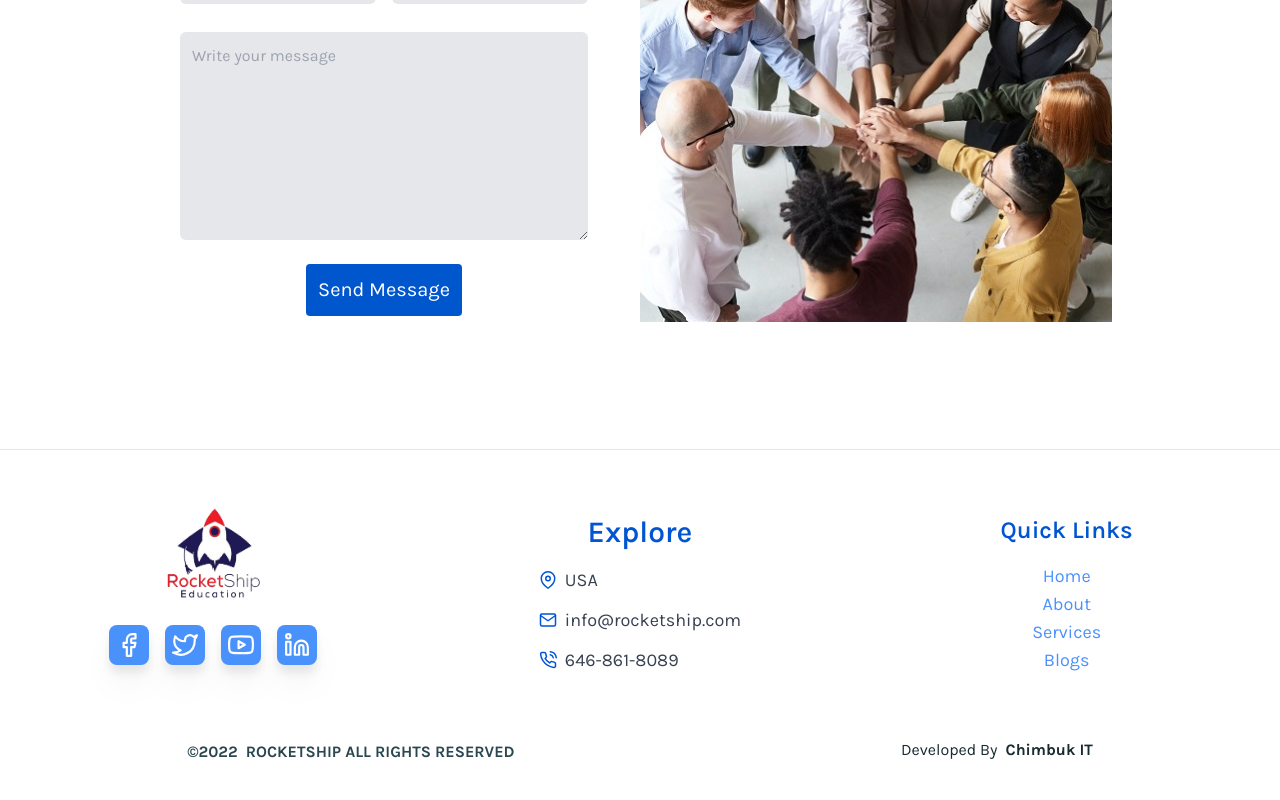
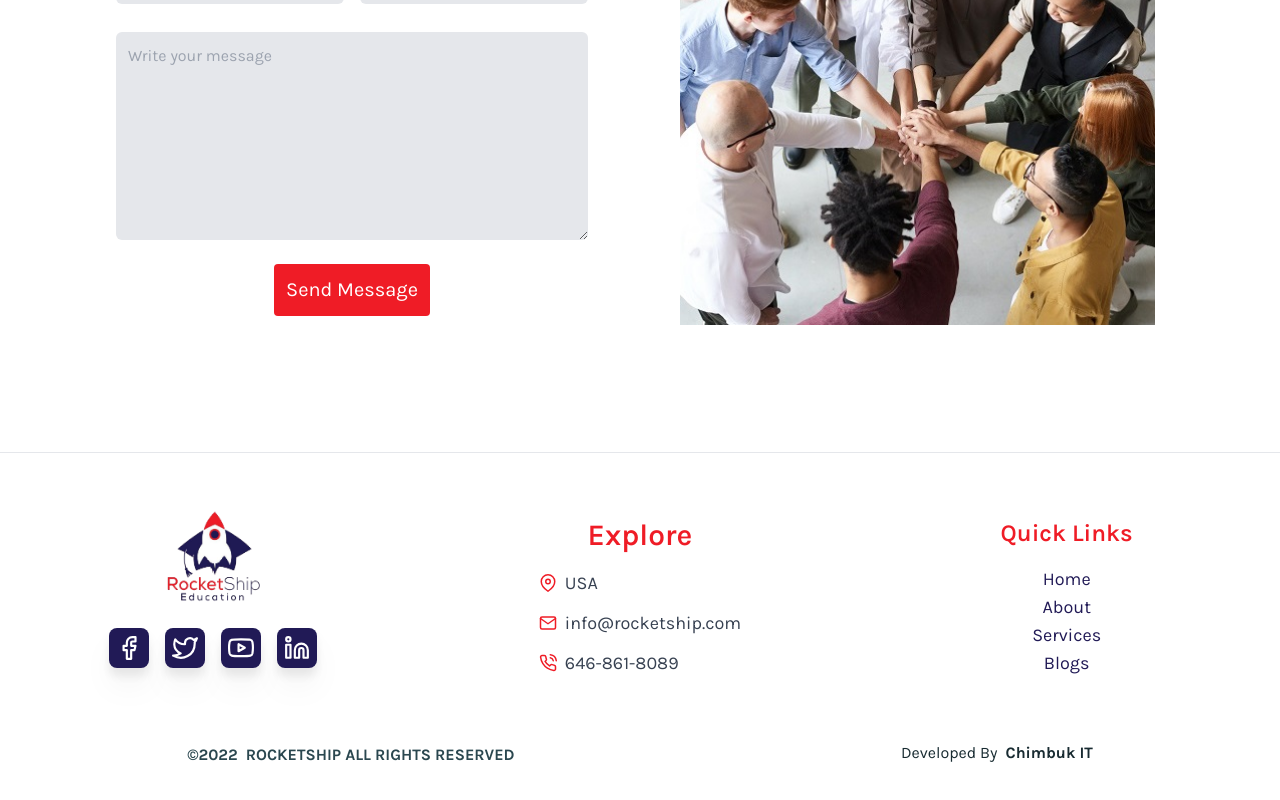
Before and after one commit to KaushikBaidya/rocketship, a Next.js app: page / in a window 1280 px wide. Shown: the part 3842-4642 px from the top of the page. Built offline with nearby package versions, Linux system fonts and the light colour scheme.

Commit message:
footer updated

```diff
--- a/pages/components/comps/Contact.js
+++ b/pages/components/comps/Contact.js
@@ -4,9 +4,11 @@ import banner from "../../../public/banner.jpg";
 const Contact = () => {
   return (
     <section>
-      <div className="max-w-5xl mx-auto grid grid-cols-1 lg:grid-cols-2 h-full py-20">
+      <div className="max-w-6xl mx-auto grid grid-cols-1 lg:grid-cols-2 h-full py-20">
         <div className="mx-10 text-center">
-          <h1 className="text-xl lg:text-3xl font-semibold">GET IN TOUCH</h1>
+          <h1 className="text-xl lg:text-3xl text-[#211A56] font-semibold">
+            GET IN TOUCH
+          </h1>
           <form>
             <div className="grid grid-cols-1 lg:grid-cols-2 my-5 px-2 gap-2">
               <input
@@ -45,14 +47,14 @@ const Contact = () => {
               />
             </div>
             <button
-              className="p-3 rounded bg-[#0056CC] hover:bg-[#0030cc] text-white text-xl"
+              className="p-3 rounded bg-[#EF1C26] hover:bg-[#99060d] text-white text-xl"
               type="submit"
             >
               Send Message
             </button>
           </form>
         </div>
-        <div className="hidden lg:block mr-10">
+        <div className="hidden lg:block mx-10">
           <Image src={banner} width={475} height={505} alt="" />
         </div>
       </div>
--- a/pages/components/layout/Footer.js
+++ b/pages/components/layout/Footer.js
@@ -26,22 +26,22 @@ const Footer = () => {
               </Link>
             </div>
             <div className="w-full flex flex-wrap gap-4 justify-center py-3">
-              <div className="w-10 h-10 flex bg-[#4992FB] justify-center items-center drop-shadow-xl rounded-lg text-[#fff] hover:bg-[#0155D1]">
+              <div className="w-10 h-10 flex bg-[#211A56] justify-center items-center drop-shadow-xl rounded-lg text-[#fff] hover:bg-[#EF1C26]">
                 <a href="#f">
                   <FiFacebook size={26} />
                 </a>
               </div>
-              <div className="w-10 h-10 flex bg-[#4992FB] justify-center items-center drop-shadow-xl rounded-lg text-[#fff] hover:bg-[#0155D1]">
+              <div className="w-10 h-10 flex bg-[#211A56] justify-center items-center drop-shadow-xl rounded-lg text-[#fff] hover:bg-[#EF1C26]">
                 <a href="#f">
                   <FiTwitter size={26} />
                 </a>
               </div>
-              <div className="w-10 h-10 flex bg-[#4992FB] justify-center items-center drop-shadow-xl rounded-lg text-[#fff] hover:bg-[#0155D1]">
+              <div className="w-10 h-10 flex bg-[#211A56] justify-center items-center drop-shadow-xl rounded-lg text-[#fff] hover:bg-[#EF1C26]">
                 <a href="#f">
                   <FiYoutube size={26} />
                 </a>
               </div>
-              <div className="w-10 h-10 flex bg-[#4992FB] justify-center items-center drop-shadow-xl rounded-lg text-[#fff] hover:bg-[#0155D1]">
+              <div className="w-10 h-10 flex bg-[#211A56] justify-center items-center drop-shadow-xl rounded-lg text-[#fff] hover:bg-[#EF1C26]">
                 <a href="#f">
                   <FiLinkedin size={26} />
                 </a>
@@ -50,44 +50,44 @@ const Footer = () => {
           </div>
 
           <div>
-            <p className="text-2xl lg:text-3xl text-[#0155D1] font-semibold  text-center px-5 mt-2 mb-4">
+            <p className="text-2xl lg:text-3xl text-[#EF1C26] font-semibold  text-center px-5 mt-2 mb-4">
               Explore
             </p>
-            <p className="text-sm lg:text-lg text-[#0154D7] font-normal text-center px-5 flex items-center gap-2 my-3">
+            <p className="text-sm lg:text-lg text-[#EF1C26] font-normal text-center px-5 flex items-center gap-2 my-3">
               <FiMapPin />
               <span className="text-lg text-gray-700">USA</span>
             </p>
-            <p className="text-sm lg:text-lg text-[#0154D7] font-normal text-center px-5 flex items-center gap-2 my-3">
+            <p className="text-sm lg:text-lg text-[#EF1C26] font-normal text-center px-5 flex items-center gap-2 my-3">
               <FiMail />
               <span className="text-lg text-gray-700">info@rocketship.com</span>
             </p>
-            <p className="text-sm lg:text-lg text-[#0154D7] font-normal text-center px-5 flex items-center gap-2 my-3">
+            <p className="text-sm lg:text-lg text-[#EF1C26] font-normal text-center px-5 flex items-center gap-2 my-3">
               <FiPhoneCall />
               <span className="text-lg text-gray-700">646-861-8089</span>
             </p>
           </div>
 
           <div>
-            <p className="text-2xl text-[#0155D1] font-semibold  text-center px-5 mt-2 mb-4">
+            <p className="text-2xl text-[#EF1C26] font-semibold  text-center px-5 mt-2 mb-4">
               Quick Links
             </p>
-            <div className="text-[#4C90FD] hover:text-[#3c85fc] text-lg grid grid-cols-1 justify-items-center">
-              <p>
+            <div className="text-[#211A56] text-lg grid grid-cols-1 justify-items-center">
+              <p className="hover:text-[#EF1C26]">
                 <Link href="#seeHero">
                   <a>Home</a>
                 </Link>
               </p>
-              <p>
+              <p className="hover:text-[#EF1C26]">
                 <Link href="#seeHero">
                   <a>About</a>
                 </Link>
               </p>
-              <p>
+              <p className="hover:text-[#EF1C26]">
                 <Link href="#seeHero">
                   <a>Services</a>
                 </Link>
               </p>
-              <p>
+              <p className="hover:text-[#EF1C26]">
                 <Link href="#seeHero">
                   <a>Blogs</a>
                 </Link>
```
